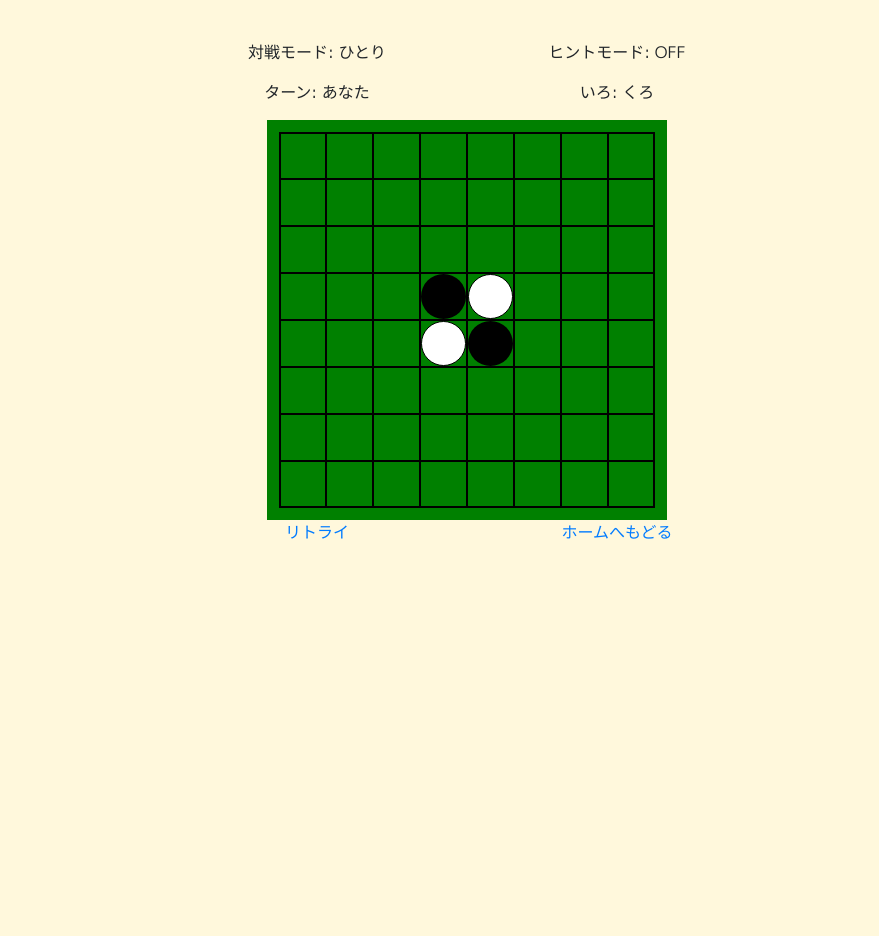
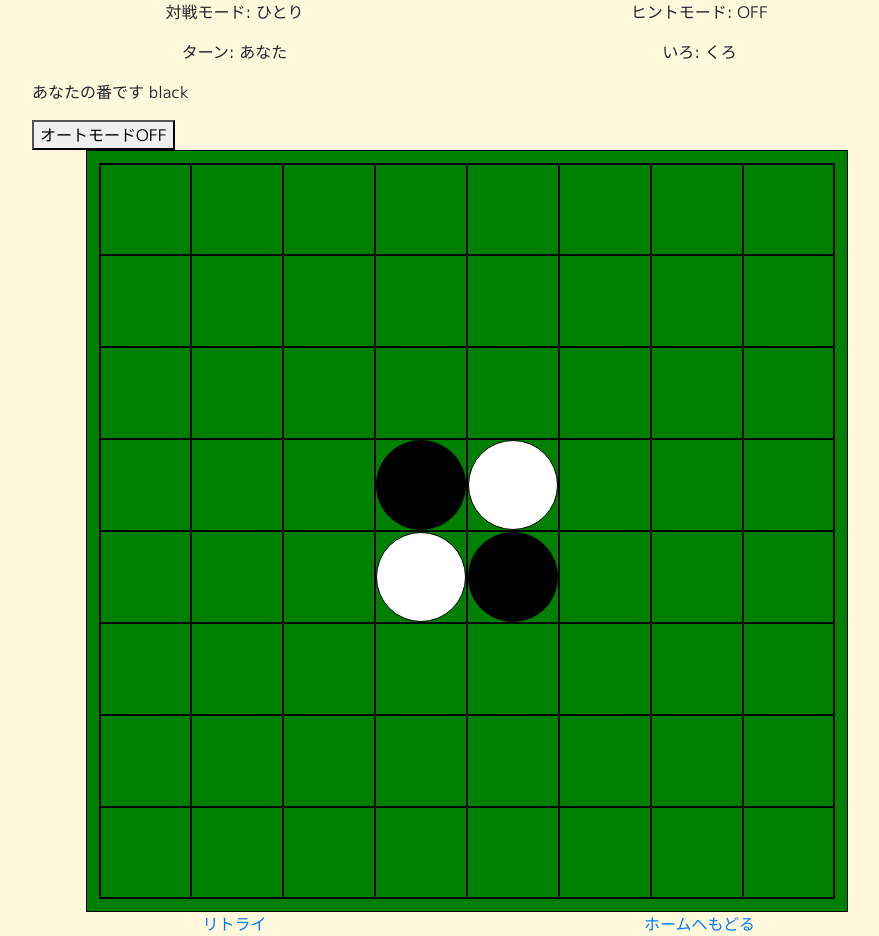
Before and after one commit to yuuki1036/reversi, a Django app: page /play/ in a window 1280 px wide. Shown: the part 56-992 px from the top of the page, without its empty margins (173-1052 px from the left). Before the commit the page ends 595 px from the top, so only its background shows below. Run offline with Django 3.2, Linux system fonts and the light colour scheme; some libraries are stand-ins or nearby versions.

Commit message:
=> result

```diff
--- a/game/static/game/css/base.css
+++ b/game/static/game/css/base.css
@@ -5,6 +5,7 @@ initialize setting
 ******************/
 
 body {
+    width: 100vw;
     font-family: 'M PLUS 1p', sans-serif;
     background-color: cornsilk;
 }
@@ -34,8 +35,12 @@ common
 ******************/
 
 .base-container {
-    max-width: 600px;
-    padding-top: 5vh;
+    max-width: 900px;
+    max-height: 100vh;
+    padding: 0 0 0 0;
+}
+.row {
+    max-width: 100vw;
 }
 
 
@@ -53,3 +58,13 @@ detail
 .description {
 
 }
+
+/******************
+media query
+******************/
+
+@media (min-width: 374px) and (max-width: 761px) {
+    body {
+
+    }
+}
--- a/game/static/game/css/reversi.css
+++ b/game/static/game/css/reversi.css
@@ -1,39 +1,69 @@
 @charset "utf-8";
 
 
-* {
-	box-sizing: border-box;
-}
 .outer {
 	text-align: center;
 }
+.area-border{
+	box-sizing: content-box;
+	display: inline-block;
+	width: 760px;
+	height: 760px;
+	border:1px solid black;
+}
 .area {
 	display: inline-block;
-	width:400px;
-	height: 400px;
+	width:760px;
+	height: 760px;
 	font-size: 0;
 	border: 12px solid green;
 	background-color: green;
 }
 .block {
 	display: inline-block;
-	width: 47px;
-	height: 47px;
-	margin: 0;
-	padding: 0;
+	width: 92px;
+	height: 92px;
 	background-color: inherit;
     cursor: pointer;
 }
 .circle {
-	width: 45px;
-	height: 45px;
+	width: 90px;
+	height: 90px;
 	border: 1px solid inherit;
-	border-radius: 30px;
+	border-radius: 60px;
 }
-.status {
-	visibility: hidden;
-}
-
 .set_val {
 	display: none;
 }
+
+/******************
+media query
+******************/
+
+@media (min-width: 374px) and (max-width: 761px) {
+		.area-border{
+		width: 372px;
+		height: 372px;
+	}
+	.area {
+		display: inline-block;
+		width:372px;
+		height: 372px;
+		font-size: 0;
+		border: 10px solid green;
+		background-color: green;
+	}
+	.block {
+		display: inline-block;
+		width: 44px;
+		height: 44px;
+		background-color: inherit;
+		cursor: pointer;
+	}
+	.circle {
+		width: 42px;
+		height:42px;
+		border: 1px solid inherit;
+		border-radius: 28px;
+	}
+}
--- /dev/null
+++ b/game/static/game/js/ajax_setup.js
@@ -0,0 +1,32 @@
+// CSRFトークンをAJAXポストデータに含める from django documentation
+function getCookie(name) {
+	let cookieValue = null;
+	if (document.cookie && document.cookie !== '') {
+		let cookies = document.cookie.split(';');
+		for (let i = 0; i < cookies.length; i++) {
+			let cookie = jQuery.trim(cookies[i]);
+			// Does this cookie string begin with the name we want?
+			if (cookie.substring(0, name.length + 1) === (name + '=')) {
+				cookieValue = decodeURIComponent(cookie.substring(name.length + 1));
+				break;
+			}
+		}
+	}
+	return cookieValue;
+}
+
+let csrftoken = getCookie('csrftoken');
+
+
+function csrfSafeMethod(method) {
+	// these HTTP methods do not require CSRF protection
+	return (/^(GET|HEAD|OPTIONS|TRACE)$/.test(method));
+}
+
+$.ajaxSetup({
+	beforeSend: function(xhr, settings) {
+		if (!csrfSafeMethod(settings.type) && !this.crossDomain) {
+			xhr.setRequestHeader("X-CSRFToken", csrftoken);
+		}
+	}
+});
--- a/game/static/game/js/reversi.js
+++ b/game/static/game/js/reversi.js
@@ -1,11 +1,47 @@
+/*
+設定読み込み後、盤面を作成し、初期配置に石を置く。
+Ajax通信でゲームの状況をサーバーに送信する。
+サーバー側で石を置ける位置と置いたときひっくり返る石を計算し、こちらに送信する。
+受信データをもとにクリックイベントを設定する。
+イベントトリガー後はDOMを操作して石を置いてひっくり返す。
+更新されたゲーム状況をサーバーに送信する。
+以下を盤面が埋まるまで繰り返す。
+ */
 
-const mode = $('#mode').text();
-const hint = $('#hint').text();
-let color = $('#color').text();
-let turn = $('#turn').text();
-let rev_color;
-console.log(mode,hint,color,turn)
 
+
+
+
+//ゲーム設定を定義する
+const mode = $('#mode').text();//対戦モード
+const hint = $('#hint').text();//ヒントモード
+let color = $('#color').text();//現在の色
+let turn = $('#turn').text();//現在のターン
+let rev_color;//colorの反対色
+let you_color, opp_color;
+
+
+if(turn == 'opp'){
+    if(color == 'black'){
+        color = 'white';
+        you_color = "black";
+        opp_color = 'white';
+    }else{
+        color = 'black';
+        you_color = 'white';
+        opp_color = 'black';
+    }
+}else{
+    if(color == 'black'){
+        you_color = 'black';
+        opp_color = 'white';
+    }else {
+        you_color = 'white';
+        opp_color = 'black';
+    }
+}
+
+//rev_colorを定義する
 if(color == 'black'){
     rev_color = 'white'
 }else{
@@ -14,23 +50,18 @@ if(color == 'black'){
 
 
 
-/*
-ボードを作成する。
-divを複製してマス目を作る。
- */
+//盤面を作成する
+let $block = $('.block');//クリック要素になるマス目(div)
+let board = new Array(8);//盤面の状態を表す配列
 
-let $area = $('.area');　//ボード全体
-let $block = $('.block');		 //マス目
-let board = new Array(8);
-
-
-
+//マス目を64個複製し、HTMLに追加する。
 for(let i=0; i<8; i++){
-	board[i] = new Array(8).fill("*");
+	board[i] = new Array(8).fill("*");//ついでに配列も作成。
 	for(let j=0; j<8; j++){
-		let $clone = $block.clone()
-		$clone.attr('id', '' + i + j)
-			.css({'border': '1px solid black'});
+		let $clone = $block.clone();
+		$clone.attr('id', '' + i + j)//番地を表すIDを設定
+			.css({'border': '1px solid black'});//マス目の枠線
+        //位置による枠線の違い
 		if(i == 0){
 			$clone.css({'border-top': '2px solid black'});
 		}
@@ -43,13 +74,22 @@ for(let i=0; i<8; i++){
 		if(j == 7){
 			$clone.css({'border-right': '2px solid black'});
 		}
-		$area.append($clone);
+		$('.area').append($clone);//HTMLに追加
 	}
 }
-$('.block:first').remove();
+$('.block:first').remove();//クローン元は削除する
+
+//石を初期配置に置く
+DisplaySetup(['33', '44'], color);
+DisplaySetup(['34', '43'], rev_color);
 
 
 function DisplaySetup(put_list,color){
+    /*
+    初期設定時の石の表示
+    put_list: 石を置く番地の配列
+    color: 置く石の色
+     */
 	for(let i=0; i<put_list.length; i++){
 		PutAndReverse(put_list, color, i)
 	}
@@ -70,63 +110,77 @@ function PutAndReverse(put_list, color, i){
         board[Number(idx[0])][Number(idx[1])] = 'B';
     }
 }
-
-DisplaySetup(['33', '44'], color);
-DisplaySetup(['34', '43'], rev_color);
+//初期設定終了
 
 
-
-// CSRFトークンをAJAXポストデータに含める from django documentation
-function getCookie(name) {
-	let cookieValue = null;
-	if (document.cookie && document.cookie !== '') {
-		let cookies = document.cookie.split(';');
-		for (let i = 0; i < cookies.length; i++) {
-			let cookie = jQuery.trim(cookies[i]);
-			// Does this cookie string begin with the name we want?
-			if (cookie.substring(0, name.length + 1) === (name + '=')) {
-				cookieValue = decodeURIComponent(cookie.substring(name.length + 1));
-				break;
-			}
-		}
-	}
-	return cookieValue;
-}
-
-let csrftoken = getCookie('csrftoken');
-
-
-function csrfSafeMethod(method) {
-	// these HTTP methods do not require CSRF protection
-	return (/^(GET|HEAD|OPTIONS|TRACE)$/.test(method));
-}
-
-$.ajaxSetup({
-	beforeSend: function(xhr, settings) {
-		if (!csrfSafeMethod(settings.type) && !this.crossDomain) {
-			xhr.setRequestHeader("X-CSRFToken", csrftoken);
-		}
-	}
-});
 
 //JSONデータ定義
 let json_data = {
 	mode: mode,
 	status: 'initialize',
 	board: board,
-	puttable: [],
+	puttable: null,
 	color: color,
 	turn: turn,
 	hint: hint,
     select: null,
+    result: null,
+    testmode: false,
+    count: 4,
 };
 
-console.log("init json_data")
-console.log(json_data)
 
+$('#auto').on('click', function(){
+    if(json_data.testmode){
+        json_data.testmode = false;
+        $(this).text("オートモードOFF")
+    }else{
+        json_data.testmode = true;
+        $(this).text("オートモードON")
+    }
+});
+
+let turn_msg = '',
+    color_msg = '';
+
+function ChangeMsg(json_data){
+    if(json_data.turn == 'you'){
+        turn_msg = "あなた"
+    }else{
+        turn_msg = "相手"
+    }
+    if(json_data.color == 'black'){
+        color_msg = "黑"
+    }else{
+        color_msg = "白"
+    }
+}
+
+function DisplayMsg(msg){
+    $('#log').fadeOut(100,function(){
+        $('#log').text(msg).fadeIn(100)
+    })
+}
+
+let TURN_MSG;
+ChangeMsg(json_data);
+if(json_data.turn == 'you'){
+    TURN_MSG = turn_msg + "の番です "+ you_color;
+}else{
+    TURN_MSG = turn_msg + "の番です "+ opp_color;
+}
+
+DisplayMsg(TURN_MSG);
+
+
+function AjaxExecution(){
     AjaxSend(json_data).done(function(result){
 	AjaxRecieve(result);
     });
+}
+
+AjaxExecution();
+
 
 function AjaxSend(json_data){
 	return $.ajax({
@@ -139,9 +193,10 @@ function AjaxSend(json_data){
 
 function AjaxRecieve(result){
 	json_data = result;
-	console.log("recieve json_data")
-	console.log(json_data)
-
+    if(json_data.status == 'end'){
+        GameSet(json_data);
+        return
+    }
 	$('.block').removeClass("able");
 
 
@@ -151,20 +206,27 @@ function AjaxRecieve(result){
     for(let i=0; i<json_data.puttable.length; i++){
         let this_block = $('.block').filter('#' + json_data.puttable[i][0]);
         this_block.addClass("able");
-        if (hint == "True") {
+        if (hint == "True" && json_data.turn == 'you') {
             this_block.css('background-color', '#608030');
         }
     }
 
     if(json_data.select){
         setTimeout(function () {
+
             PutStone();
             $('.block').filter('#' + json_data.select).click();
-        },3000);
+        },0);
     }else{
         PutStone();
+        if(json_data.testmode && json_data.puttable){
+            $('.block').filter('#' + json_data.puttable[0][0]).click();
         }
     }
+
+
+}
+
 
 
 
@@ -173,12 +235,21 @@ function PutStone(){
 	let color = json_data.color;
 	let put_list;
 	let put_first;
-    console.log(puttable);
-	$('.area').on('click','.able',function(){
-        $('.area').off('click','.able');
+    if(json_data.status == 'pass'){
+        let PASS_MSG = "置ける場所がありません。" + turn_msg + "はパスになります。";
+        DisplayMsg(PASS_MSG);
+        setTimeout(function () {
+            json_data.status = 'pass_reach'
+            json_data = JsonDataUpdate(json_data);
+            AjaxExecution();
+        },2000);
+
+    }else {
+        $('.area').on('click', '.able', function () {
+            $('.area').off('click', '.able');
             let idx = $(this).attr('id');
-        for( let i=0; i<puttable.length; i++){
-            if( idx == puttable[i][0] ){
+            for (let i = 0; i < puttable.length; i++) {
+                if (idx == puttable[i][0]) {
                     put_list = puttable[i];
                     put_first = [put_list[0]];
                     put_list.shift();
@@ -186,18 +257,18 @@ function PutStone(){
                 }
             }
             PutAndReverse(put_first, color, 0);
+            json_data.count += 1;
             AsyncProcess(put_list, color).then((v) => {
                 json_data = JsonDataUpdate(json_data);
-            AjaxSend(json_data).done(function (result) {
-                AjaxRecieve(result);
+                AjaxExecution();
             });
         });
-	});
+    }
 }
 
 function JsonDataUpdate(d){
 	d.board = board;
-	d.puttable = [];
+	d.puttable = null;
 
 	if(d.color == 'black'){
 		d.color = 'white'
@@ -211,24 +282,30 @@ function JsonDataUpdate(d){
 		d.turn = 'you'
         d.select = null;
 	}
-	DisplayChange(d.color,d.turn);
+	DisplayChange(d);
 	return d;
 }
 
-function DisplayChange(color, turn){
+function DisplayChange(d){
     let $turn = $('#turn_display');
     let $color = $('#color_display');
-    if(turn == 'you'){
+    if(d.turn == 'you'){
         $turn.text("あなた");
     }else{
         $turn.text("相手");
     }
-    if(color == 'black'){
+    if(d.color == 'black'){
         $color.text("くろ");
     }else{
         $color.text("しろ");
     }
-
+    ChangeMsg(d);
+    if(d.turn == 'you'){
+    TURN_MSG = turn_msg + "の番です "+ you_color;
+}else{
+    TURN_MSG = turn_msg + "の番です "+ opp_color;
+}
+    DisplayMsg(TURN_MSG);
 }
 
 async function AsyncProcess(put_list,color){
@@ -245,13 +322,13 @@ async function AsyncProcess(put_list,color){
             $this_circle.animate({
                 backgroundColor: '#ffffff',
                 borderColor: '1px solid #000000',
-            },200);
+            },0);
         }else {
             board[Number(idx[0])][Number(idx[1])] = 'B';
             $this_circle.animate({
                 backgroundColor: '#000000',
                 borderColor: '1px solid #008000',
-            },200);
+            },0);
         }
     }
 }
@@ -260,6 +337,25 @@ function Resolve(i) {
     return new Promise(resolve => {
         setTimeout(() => {
             resolve(i);
-        }, 200);
+        }, 0);
     })
 }
+
+function GameSet(json_data){
+    JsonDataUpdate(json_data);
+    let RESULT_MSG;
+    if(json_data.result[2] == you_color){
+        RESULT_MSG = "あなた" + "の勝ちです";
+    }else{
+        RESULT_MSG = "相手" + "の勝ちです";
+    }
+    DisplayMsg(RESULT_MSG);
+    setTimeout(function(){
+        $.post({
+		'url': "result/",
+		'type': 'POST',
+		'data': JSON.stringify(json_data),
+		'dataType': 'json',
+	});
+    },3000);
+}
--- a/game/templates/game/play.html
+++ b/game/templates/game/play.html
@@ -32,11 +32,18 @@
     <p id="turn">{{ set.turn.value }}</p>
     <p id="color">{{ set.color.value }}</p>
 </div>
+<div class="container">
+    <p id="log">セットアップしています</p>
+    <button id="auto">オートモードOFF</button>
+
+</div>
 
 <div class="outer">
-    <div class="area">
-        <div class="block">
-            <div class="circle"></div>
+    <div class="area-border">
+        <div class="area">
+            <div class="block">
+                <div class="circle"></div>
+            </div>
         </div>
     </div>
 </div>
@@ -52,6 +59,7 @@
 
 {% block add_js %}
 <script src="{% static 'game/js/jquery.color-2.1.2.min.js' %}"></script>
+<script src="{% static 'game/js/ajax_setup.js' %}"></script>
 <script src="{% static 'game/js/reversi.js' %}"></script>
 
 {% endblock %}
--- a/game/urls.py
+++ b/game/urls.py
@@ -8,4 +8,5 @@ urlpatterns = [
     path('home/', views.home, name='home'),
     path('play/', views.play, name='play'),
     path('play/posts/', views.culc, name='posts'),
+    path('play/result/', views.result, name='result'),
 ]
--- a/game/views.py
+++ b/game/views.py
@@ -29,6 +29,17 @@ def play(request):
     if context is None:
         return redirect('game:home')
     return render(request, 'game/play.html', context)
+
+
+def result(request):
+    d = json.load(request)
+    d['cnt_b'] = d['result'][0]
+    d['cnt_w'] = d['result'][1]
+    d['winner'] = d['result'][2]
+    print(d)
+    print("RENDER")
+    return render(request, 'game/result.html',d)
+
 
 
 drct = [(-1,-1), (-1,0), (-1,1), (0,1), (1,1), (1,0), (1,-1), (0,-1)]
@@ -81,20 +92,54 @@ def culc(request):
     puttable = search_puttable(d['board'], d['color'])
     d['puttable'] = puttable
 
+    def check_board():
+        cnt_b = 0
+        cnt_w = 0
+        for i in d['board']:
+            for j in i:
+                if j == 'W':
+                    cnt_w += 1
+                elif j == 'B':
+                    cnt_b += 1
+        if cnt_b == 0 or cnt_w == 0 or cnt_b + cnt_w == 64 or (d['status'] == 'pass_reach' and not d['puttable']):
+            d['status'] = 'end'
+        else:
+            d['status'] = 'continue'
+        return cnt_b, cnt_w
+
+    cnt_b, cnt_w = check_board()
+
+    if d['status'] == 'end':
+        if cnt_b > cnt_w:
+            winner = 'black'
+        elif cnt_b < cnt_w:
+            winner = 'white'
+        else:
+            winner = "drow"
+
+        d['result'] = [cnt_b, cnt_w, winner]
+        return JsonResponse(d)
+
     if not d['puttable']:
         d['status'] = 'pass'
+        return JsonResponse(d)
 
     if d['mode'] == 'computer' and d['turn'] == 'opp':
         max_length = 0
-        for i, arr in enumerate(['puttable']):
+        max_idx = 0
+        for i, arr in enumerate(d['puttable']):
             if len(arr) > max_length:
-                max_length = i
-        d['select'] = d['puttable'][max_length][0]
+                print(len(arr))
+                max_length = len(arr)
+                max_idx = i
+        d['select'] = d['puttable'][max_idx][0]
+        print(d['puttable'])
+        print(d['puttable'][max_idx])
+
     if d['status'] == 'initialize':
         d['status'] = 'continue'
         print(d)
+        print("OK")
         return JsonResponse(d)
 
-
-    print(d)
     return JsonResponse(d)
```
Also changed, not shown: game/templates/game/result.html (added, +10 -0 lines). Lines whose indentation alone changed are shown as unchanged.
